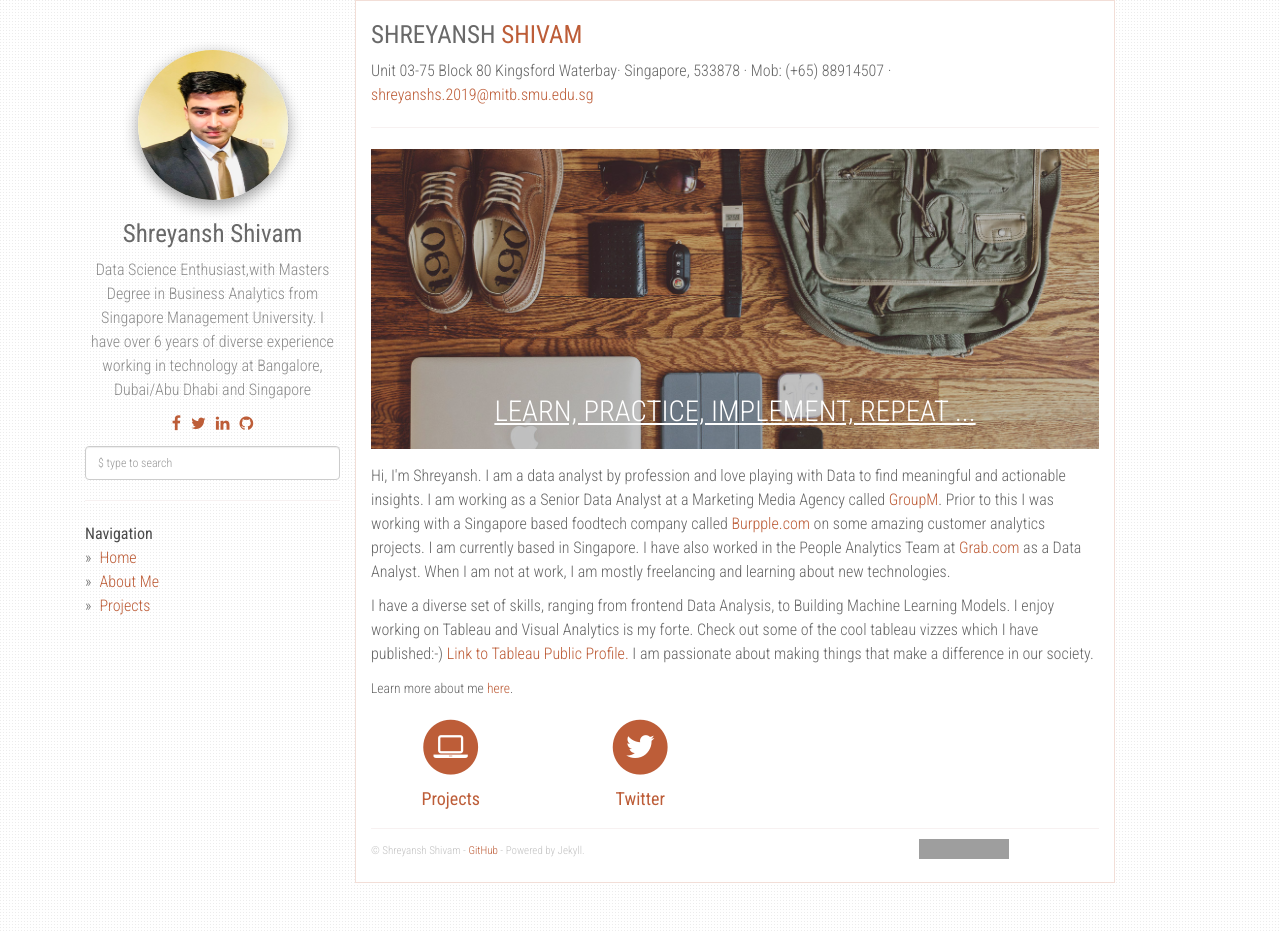
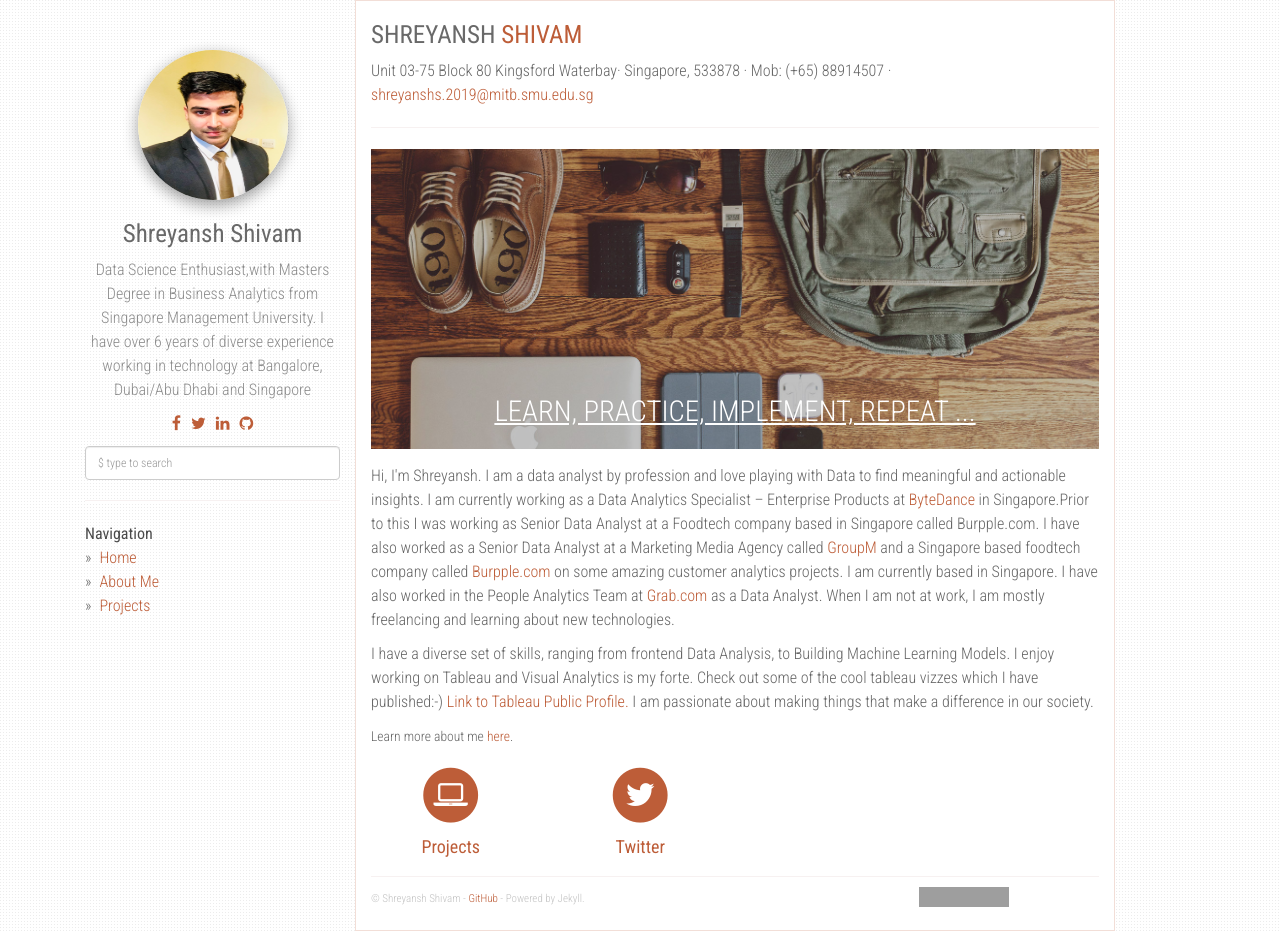
Before and after one commit to shreyanshshivam/shreyansh, a Jekyll site: the page built from index.html, in a window 1280 px wide and 931 px high. Built offline with Jekyll 4.4.1, drawn with Linux system fonts in a browser that asks for light colours; nearby versions of some CDN libraries; grey boxes are pictures that could not be loaded.

Commit message:
Update index.html

```diff
--- a/index.html
+++ b/index.html
@@ -18,7 +18,8 @@ layout: default
     <div class="row">
       <div class="col-xs-12">
         <p>
-          Hi, I'm Shreyansh. I am a data analyst by profession and love playing with Data to find meaningful and actionable insights. I am working as a Senior Data Analyst at a Marketing Media Agency called <a href="https://www.groupm.com/" target="_blank">GroupM</a>. Prior to this I was working with a Singapore based foodtech company called
+          Hi, I'm Shreyansh. I am a data analyst by profession and love playing with Data to find meaningful and actionable insights. I am currently working as a Data Analytics Specialist – Enterprise Products at <a href="https://www.bytedance.com/en/" target="_blank">ByteDance</a>
+          in Singapore.Prior to this I was working as Senior Data Analyst at a Foodtech company based in Singapore called Burpple.com. I have also worked as a Senior Data Analyst at a Marketing Media Agency called <a href="https://www.groupm.com/" target="_blank">GroupM</a> and a Singapore based foodtech company called
           <a href="https://www.burpple.com/sg" target="_blank">Burpple.com</a> on some amazing customer analytics projects. I am currently based in Singapore. I have also worked in the People Analytics Team at <a href="https://www.grab.com/sg/" target="_blank">Grab.com</a> as
           a Data Analyst. When I am not at work, I am mostly freelancing
           and learning about new technologies.
```
